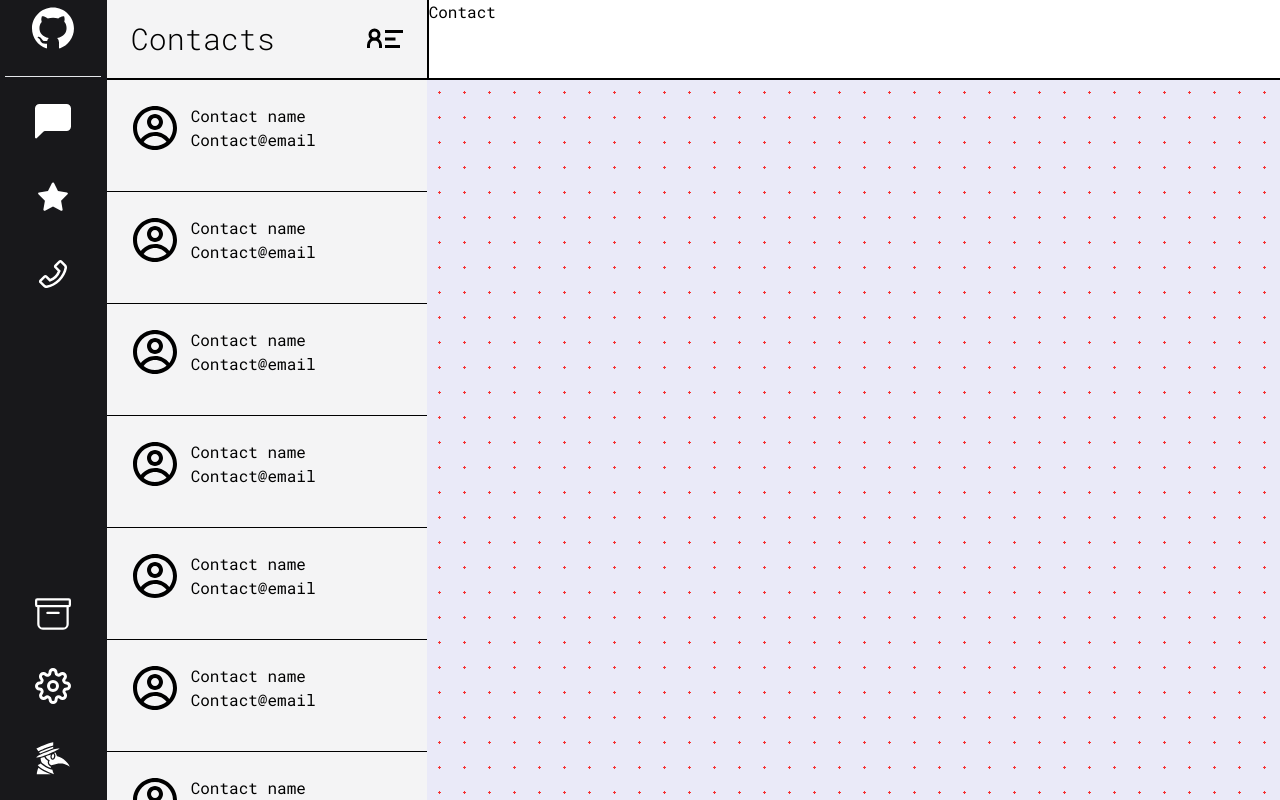
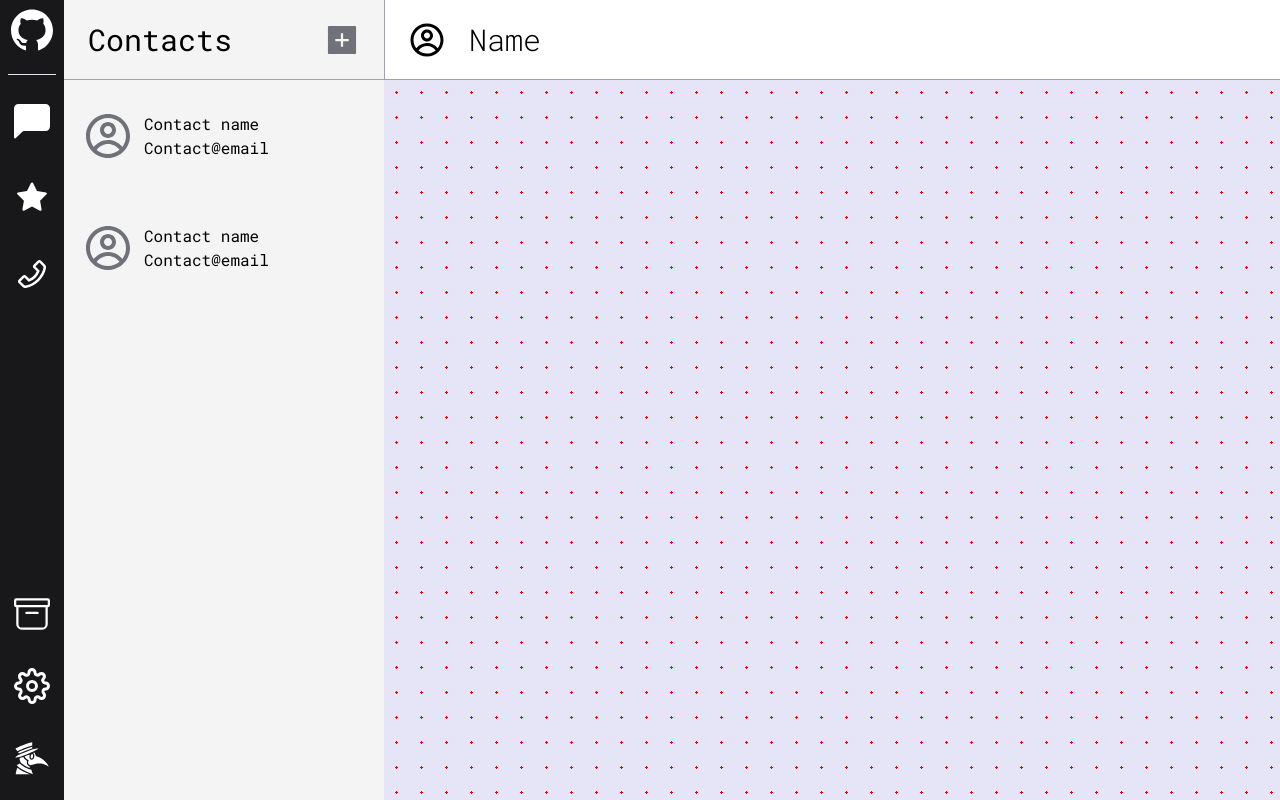
Before and after one commit to pbsora/messaging-app, a React (Vite) app in the folder client/: page / in a window 1280 px wide. Built offline with nearby package versions, Linux system fonts and the light colour scheme.

Commit message:
Sidebar responsiveness and layout tweaks

```diff
--- a/client/src/App.tsx
+++ b/client/src/App.tsx
@@ -6,34 +6,31 @@ import Sidebar from "./Pages/Sidebar";
 
 function App() {
   const [tab, setTab] = useState("contacts");
+  const [side, setSide] = useState(false);
 
   return (
-    <div className="md:grid md:grid-cols-12 font-roboto">
-      <button
-        className="md:hidden"
-        onClick={() => setTab(tab === "contacts" ? "chat" : "contacts")}
-      >
-        Change tab
-      </button>
+    <div className="md:grid md:grid-cols-20 font-roboto relative">
       <div
         id="sidebar"
-        className="col-span-1 bg-zinc-900 h-screen  hidden lg:block text-white text-4xl"
+        className={`col-span-1 bg-zinc-900 h-screen ${
+          side ? "absolute" : "hidden"
+        } xl:relative  xl:block text-white text-4xl w-full md:w-[30vw] lg:w-[25vw] xl:w-full`}
       >
-        <Sidebar />
+        <Sidebar setSide={setSide} />
       </div>
       <div
-        className={`col-span-3  bg-zinc-100 ${
+        className={`col-span-8 lg:col-span-5 md:col-span-6 bg-zinc-100 ${
           tab === "chat" && "hidden md:block"
         } h-screen`}
       >
-        <Contacts />
+        <Contacts setTab={setTab} setSide={setSide} side={side} />
       </div>
       <div
-        className={`lg:col-span-8 md:col-span-9  ${
+        className={`lg:col-span-15 col-span-12 xl:col-span-14 md:col-span-14 ${
           tab === "contacts" && "hidden md:block"
-        }  h-screen`}
+        }   h-screen`}
       >
-        <Chat />
+        <Chat setTab={setTab} />
       </div>
     </div>
   );
--- a/client/src/Components/ContactItem.tsx
+++ b/client/src/Components/ContactItem.tsx
@@ -1,9 +1,16 @@
 import { CgProfile } from "react-icons/cg";
 
-const ContactItem = () => {
+type Props = {
+  setTab: React.Dispatch<React.SetStateAction<string>>;
+};
+
+const ContactItem = ({ setTab }: Props) => {
   return (
-    <div className="border-b border-black h-28 flex p-6 gap-3">
-      <div className="text-5xl">
+    <div
+      onClick={() => setTab("chat")}
+      className="  h-28 flex py-8  px-5 gap-3 rounded-xl hover:bg-zinc-300  duration-300"
+    >
+      <div className="text-5xl text-zinc-500">
         <CgProfile />
       </div>
       <div className="select-none">
--- a/client/src/Pages/Chat.tsx
+++ b/client/src/Pages/Chat.tsx
@@ -1,7 +1,20 @@
-const Chat = () => {
+import { CgProfile } from "react-icons/cg";
+import { AiOutlineArrowLeft } from "react-icons/ai";
+
+type Props = {
+  setTab: React.Dispatch<React.SetStateAction<string>>;
+};
+
+const Chat = ({ setTab }: Props) => {
   return (
     <>
-      <div className="h-[10vh] border-b-2 border-l-2 border-black">Contact</div>
+      <div className="h-[10vh] border-b border-l border-zinc-400 flex text-4xl items-center gap-6 pl-6">
+        <div className="block md:hidden" onClick={() => setTab("contacts")}>
+          <AiOutlineArrowLeft />
+        </div>
+        <CgProfile />
+        <span className="font-light text-3xl">Name</span>
+      </div>
       <div className="h-[90vh] overflow-y-auto " id="chat-section"></div>
     </>
   );
--- a/client/src/Pages/Contacts.tsx
+++ b/client/src/Pages/Contacts.tsx
@@ -1,25 +1,34 @@
+import React from "react";
 import ContactItem from "../Components/ContactItem";
-import { GrContactInfo } from "react-icons/gr";
+import { AiFillPlusSquare } from "react-icons/ai";
+import { GiHamburgerMenu } from "react-icons/gi";
 
-const Contacts = () => {
+type Props = {
+  setTab: React.Dispatch<React.SetStateAction<string>>;
+  setSide: React.Dispatch<React.SetStateAction<boolean>>;
+  side: boolean;
+};
+
+const Contacts = ({ setTab, setSide, side }: Props) => {
   return (
     <>
-      <div className="h-[10vh] border-b-2 border-black flex justify-between  px-6 items-center ">
-        <span className="text-3xl font-light">Contacts</span>
-        <div className="text-4xl">
-          <GrContactInfo />
+      <div className="h-[10vh] border-b border-zinc-400 flex justify-between  px-6 items-center  gap-3  ">
+        <div
+          className={`text-2xl  icon text-zinc-500 xl:hidden ${
+            side && "hidden"
+          }`}
+          onClick={() => setSide(true)}
+        >
+          <GiHamburgerMenu />
+        </div>
+        <span className="text-2xl lg:text-3xl">Contacts</span>
+        <div className="text-4xl icon text-zinc-500">
+          <AiFillPlusSquare />
         </div>
       </div>
       <div className="h-[90vh] overflow-y-auto ">
-        <ContactItem />
-        <ContactItem />
-        <ContactItem />
-        <ContactItem />
-        <ContactItem />
-        <ContactItem />
-        <ContactItem />
-        <ContactItem />
-        <ContactItem />
+        <ContactItem setTab={setTab} />
+        <ContactItem setTab={setTab} />
       </div>
     </>
   );
--- a/client/src/Pages/Sidebar.tsx
+++ b/client/src/Pages/Sidebar.tsx
@@ -1,17 +1,30 @@
 import { BsFillChatLeftFill, BsArchive } from "react-icons/bs";
-import { GiPlagueDoctorProfile } from "react-icons/gi";
+import { GiHamburgerMenu, GiPlagueDoctorProfile } from "react-icons/gi";
 import { AiFillStar, AiOutlinePhone, AiFillGithub } from "react-icons/ai";
 import { FiSettings } from "react-icons/fi";
 
-const Sidebar = () => {
+type Props = {
+  setSide: React.Dispatch<React.SetStateAction<boolean>>;
+};
+
+const Sidebar = ({ setSide }: Props) => {
   return (
     <>
       <div
         id="head"
-        className="grid place-content-center   h-[10vh] mb-6 text-5xl "
+        className="grid place-content-center  h-[10vh] mb-6 text-5xl relative"
       >
-        <div className="cursor-pointer border-b pb-6 w-24 grid place-content-center hover:text-zinc-300 duration-200">
+        <div
+          className=" text-2xl  icon  absolute top-5 left-5 xl:hidden"
+          onClick={() => setSide(false)}
+        >
+          <GiHamburgerMenu />
+        </div>
+        <div className="icon group border-b pb-5">
           <AiFillGithub />
+          <span className="sidebar-tooltip group-hover:scale-100">
+            Check out my Github
+          </span>
         </div>
       </div>
       <div className="flex flex-col justify-between  h-[87vh]">
@@ -19,28 +32,44 @@ const Sidebar = () => {
           id="icons"
           className=" flex flex-col justify-start items-center gap-10  flex-1  "
         >
-          <div className="cursor-pointer hover:scale-125  duration-200">
+          <div className="icon group">
             <BsFillChatLeftFill />
+            <span className="sidebar-tooltip group-hover:scale-100">
+              Messages
+            </span>
           </div>
-          <div className="cursor-pointer hover:scale-125  duration-200">
+          <div className="icon group">
             <AiFillStar />
+            <span className="sidebar-tooltip group-hover:scale-100">
+              Favorites
+            </span>
           </div>
-          <div className="cursor-pointer hover:scale-125  duration-200">
+          <div className="icon group">
             <AiOutlinePhone />
+            <span className="sidebar-tooltip group-hover:scale-100">Calls</span>
           </div>
         </div>
         <div
           id="bottom-sidebar"
           className=" grid place-content-center gap-9 pb-6"
         >
-          <div className="cursor-pointer hover:scale-125  duration-200">
+          <div className="icon group">
             <BsArchive />
+            <span className="sidebar-tooltip group-hover:scale-100">
+              Archived
+            </span>
           </div>
-          <div className="cursor-pointer hover:scale-125  duration-200">
+          <div className="icon group">
             <FiSettings />
+            <span className="sidebar-tooltip group-hover:scale-100">
+              Settings
+            </span>
           </div>
-          <div className="cursor-pointer hover:scale-125  duration-200">
+          <div className="icon group">
             <GiPlagueDoctorProfile />
+            <span className="sidebar-tooltip group-hover:scale-100">
+              Profile
+            </span>
           </div>
         </div>
       </div>
--- a/client/src/index.css
+++ b/client/src/index.css
@@ -3,9 +3,18 @@
 @tailwind components;
 @tailwind utilities;
 
+@layer components {
+  .icon {
+    @apply cursor-pointer hover:scale-125  duration-200 flex justify-center items-center;
+  }
+  .sidebar-tooltip {
+    @apply absolute w-auto p-2 m-2 min-w-max left-16 rounded-md shadow-md scale-0 text-white bg-gray-900 text-xl font-bold transition-all duration-100 origin-left;
+  }
+}
+
 #chat-section {
   background-color: #e5e5f7;
-  opacity: 0.8;
+
   background-image: radial-gradient(#f30000 1.25px, #e5e5f7 1.25px);
   background-size: 25px 25px;
 }
--- a/client/tailwind.config.js
+++ b/client/tailwind.config.js
@@ -9,6 +9,13 @@ export default {
       backgroundImage: {
         "radial-gradient": "",
       },
+      gridTemplateColumns: {
+        20: "repeat(20, minmax(0, 1fr))",
+      },
+      gridColumn: {
+        "span-14": "span 14 / span 14",
+        "span-15": "span 15 / span 15",
+      },
     },
   },
   plugins: [],
```
